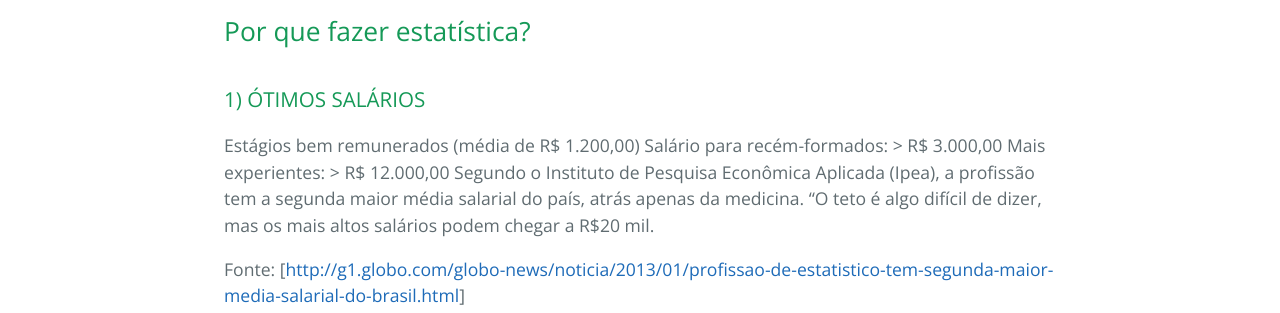
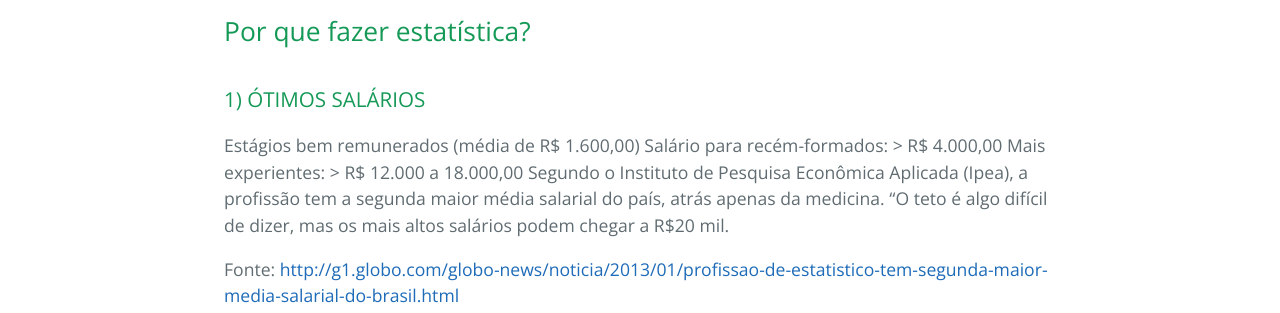
Before and after one commit to samarafk/UPA, a plain HTML site: page index.html in a window 1280 px wide. Shown: the part 487-800 px from the top of the page. Drawn offline with nearby package versions, Linux system fonts and the light colour scheme.

```diff
--- a/index.html
+++ b/index.html
@@ -28,12 +28,12 @@
 <h3>
 <a id="1-Ótimos-salÁrios" class="anchor" href="#1-%C3%93timos-sal%C3%81rios" aria-hidden="true"><span class="octicon octicon-link"></span></a>1) ÓTIMOS SALÁRIOS</h3>
 
-<p>Estágios bem remunerados (média de R$ 1.200,00)
-Salário para recém-formados: &gt; R$ 3.000,00
-Mais experientes: &gt; R$ 12.000,00
+<p>Estágios bem remunerados (média de R$ 1.600,00)
+Salário para recém-formados: &gt; R$ 4.000,00
+Mais experientes: &gt; R$ 12.000 a 18.000,00
 Segundo o Instituto de Pesquisa Econômica Aplicada (Ipea), a profissão tem a segunda maior média salarial do país, atrás apenas da medicina. “O teto é algo difícil de dizer, mas os mais altos salários podem chegar a R$20 mil.</p>
 
-<p>Fonte: [<a href="http://g1.globo.com/globo-news/noticia/2013/01/profissao-de-estatistico-tem-segunda-maior-media-salarial-do-brasil.html">http://g1.globo.com/globo-news/noticia/2013/01/profissao-de-estatistico-tem-segunda-maior-media-salarial-do-brasil.html</a>]</p>
+<p>Fonte: <a href="http://g1.globo.com/globo-news/noticia/2013/01/profissao-de-estatistico-tem-segunda-maior-media-salarial-do-brasil.html">http://g1.globo.com/globo-news/noticia/2013/01/profissao-de-estatistico-tem-segunda-maior-media-salarial-do-brasil.html</a></p>
 
 <h3>
 <a id="2-sobra-informaÇÃo" class="anchor" href="#2-sobra-informa%C3%87%C3%83o" aria-hidden="true"><span class="octicon octicon-link"></span></a>2) SOBRA INFORMAÇÃO</h3>
```
Also changed, not shown: params.json (+1 -1 lines).
